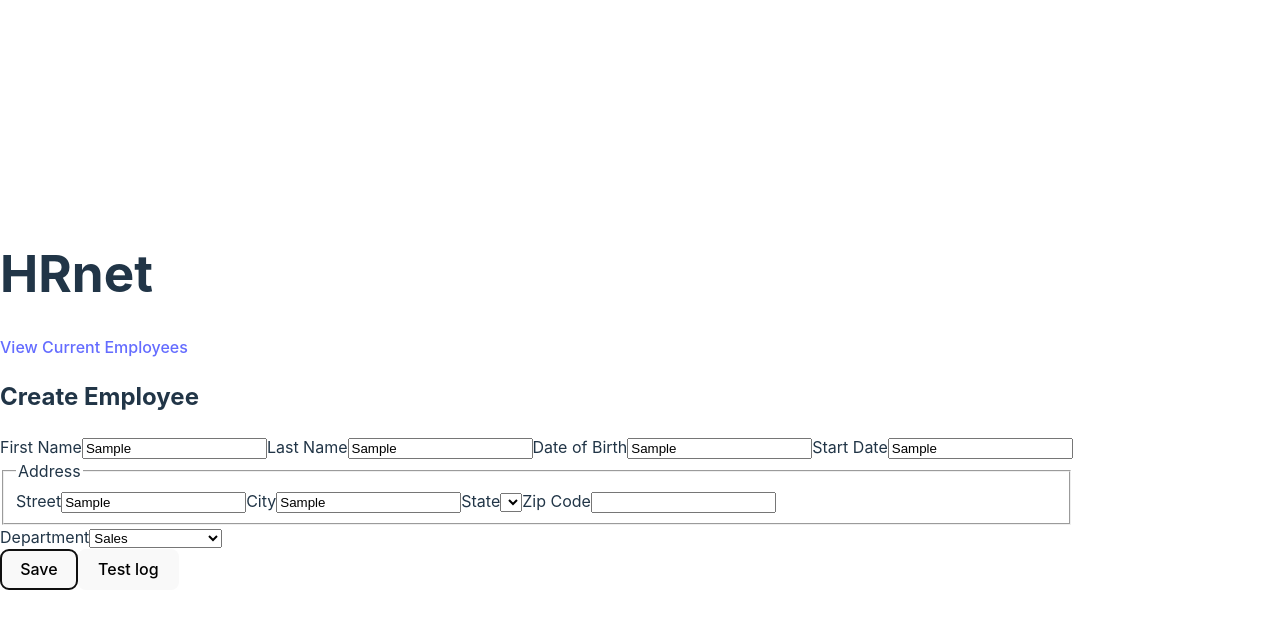
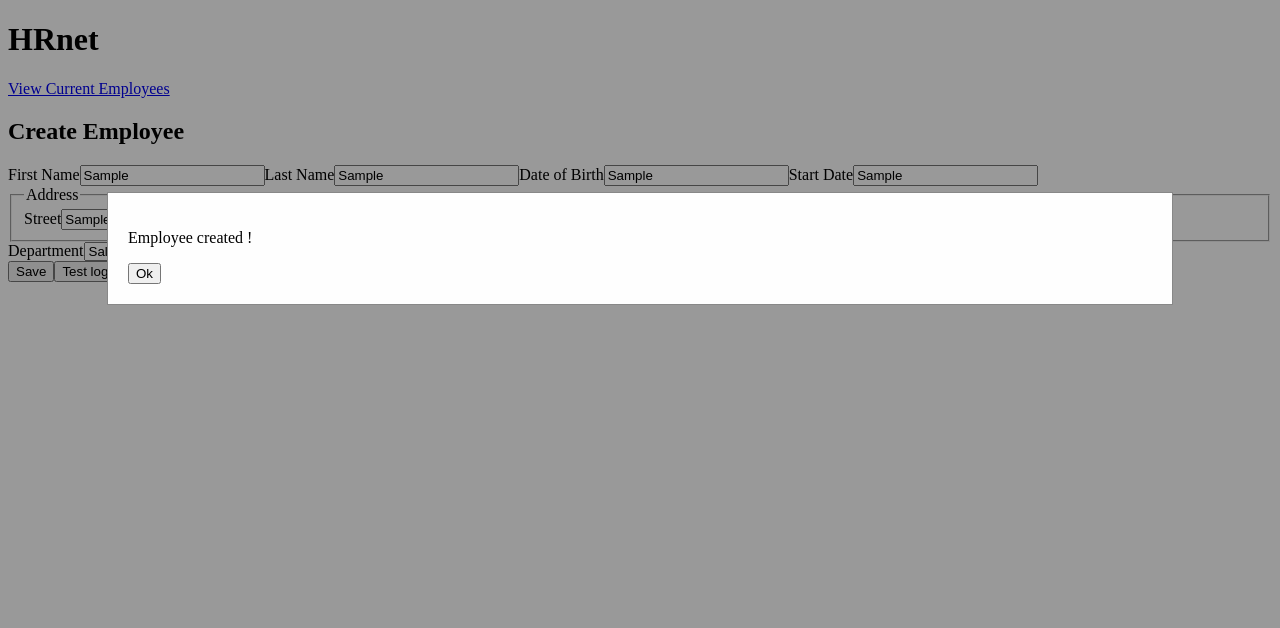
Before and after one commit to HammerPanzer92/P14_HRNet, a React (Vite) app: page / in a window 1280 px wide. Both pictures are taken after typing "Sample", "Sample", "Sample", "Sample", "Sample", "Sample" into the empty fields and a click on the button "Save". Shown: the top 628 px of the page. Built offline with nearby package versions, Linux system fonts and the light colour scheme.

Commit message:
Feat : création d'un component Modal Misc : installation de SCSS (suppression d'import du CSS)

```diff
--- a/package.json
+++ b/package.json
@@ -13,6 +13,7 @@
     "react": "^18.3.1",
     "react-dom": "^18.3.1",
     "react-router-dom": "^6.27.0",
+    "sass": "^1.80.3",
     "zustand": "^5.0.0"
   },
   "devDependencies": {
--- a/src/App.jsx
+++ b/src/App.jsx
@@ -1,6 +1,7 @@
 import { BrowserRouter, Route, Routes } from "react-router-dom";
 import { Index } from "./components/Index";
 import { ListEmployee } from "./components/ListEmployee";
+import "./styles/index.scss";
 
 function App() {
   return (
--- a/src/components/Index.jsx
+++ b/src/components/Index.jsx
@@ -1,6 +1,7 @@
 import { useState } from "react";
 import { Link } from "react-router-dom";
-import { useBearStore } from "../services/store";
+import { useEmployeeStore } from "../services/store";
+import { Modal } from "./Modal";
 
 export function Index() {
   const [employee, setEmployee] = useState({
@@ -15,14 +16,16 @@ export function Index() {
     department: "",
   });
 
-  const listEmployee = useBearStore((state) => state.listEmployee);
-  const addEmployee = useBearStore((state) => state.addEmployee);
+  const listEmployee = useEmployeeStore((state) => state.listEmployee);
+  const addEmployee = useEmployeeStore((state) => state.addEmployee);
+  const [isModal, setIsModal] = useState(false);
 
   const saveEmployee = () => {
     //Sauvegarde de l'employee dans store Zustand
+    //Note : pas instantatané
     addEmployee(employee);
     console.log("Sauvegarde de l'employee dans store");
-    console.log(listEmployee);
+    setIsModal(true);
   };
 
   return (
@@ -155,6 +158,11 @@ export function Index() {
         <button onClick={() => saveEmployee()}>Save</button>
         <button onClick={() => console.log(listEmployee)}>Test log</button>
       </div>
+      <Modal
+        message="Employee created !"
+        visible={isModal}
+        onClose={() => setIsModal(false)}
+      />
     </main>
   );
 }
--- a/src/components/ListEmployee.jsx
+++ b/src/components/ListEmployee.jsx
@@ -1,10 +1,24 @@
+import { Link } from "react-router-dom";
+import { useEmployeeStore } from "../services/store";
+
 export function ListEmployee() {
+  const employeeList = useEmployeeStore((state) => state.listEmployee);
+
+  console.log(employeeList);
+
+  /*
+  Fonction éventuellement utile pour tableau
+  function splitByCapitalLetters(str) {
+    return str.replace(/([A-Z])/g, ' $1').trim();
+  }
+  */
+
   return (
     <main>
       <div id="employee-div" className="container">
         <h1>Current Employees</h1>
         <table id="employee-table" className="display"></table>
-        <a href="index.html">Home</a>
+        <Link to="/">Home</Link>
       </div>
     </main>
   );
--- /dev/null
+++ b/src/components/Modal.jsx
@@ -0,0 +1,14 @@
+export function Modal(props) {
+  const message = props.message || "";
+
+  if (props.visible) {
+    return (
+      <div id="confirmation" className="modal">
+        <div className="modal-content">
+          <p>{message}</p>
+          <button onClick={props.onClose}>Ok</button>
+        </div>
+      </div>
+    );
+  }
+}
--- a/src/main.jsx
+++ b/src/main.jsx
@@ -1,7 +1,6 @@
 import { StrictMode } from 'react'
 import { createRoot } from 'react-dom/client'
 import App from './App.jsx'
-import './index.css'
 
 createRoot(document.getElementById('root')).render(
   <StrictMode>
--- a/src/services/store.js
+++ b/src/services/store.js
@@ -1,6 +1,6 @@
 import { create } from "zustand";
 
-export const useBearStore = create((set) => ({
+export const useEmployeeStore = create((set) => ({
   listEmployee: [],
   addEmployee: (newEmployee) =>
     set((state) => ({
--- /dev/null
+++ b/src/styles/_modal.scss
@@ -0,0 +1,20 @@
+.modal {
+    display: block;
+    position: fixed;
+    z-index: 1;
+    left: 0;
+    top: 0;
+    width: 100%;
+    height: 100%;
+    overflow: auto;
+    background-color: rgb(0,0,0);
+    background-color: rgba(0,0,0,0.4);
+
+    .modal-content {
+        background-color: #fefefe;
+        margin: 15% auto;
+        padding: 20px;
+        border: 1px solid #888;
+        width: 80%;
+      }
+  }
--- /dev/null
+++ b/src/styles/index.scss
@@ -0,0 +1 @@
+@use "modal";
```
Also changed, not shown: 1 other file (tests, documents, lock files or other folders).
